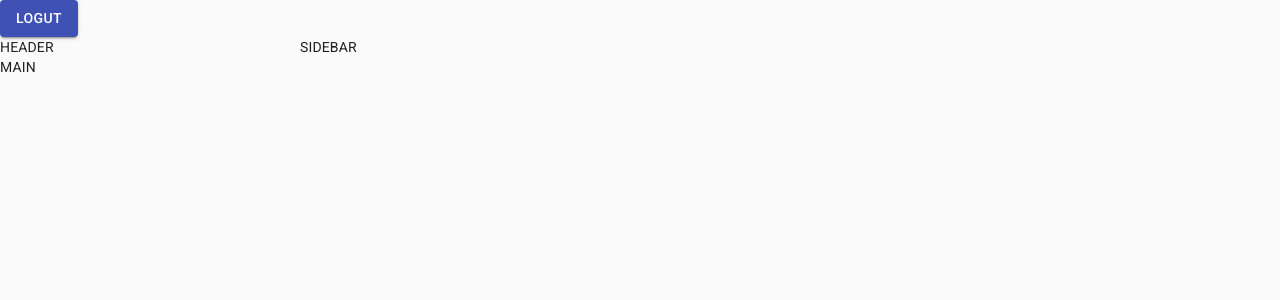
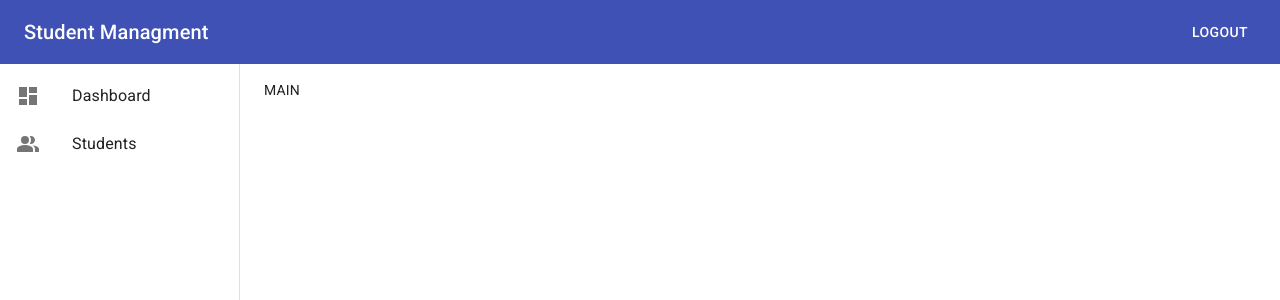
Before and after one commit to huynvn010193/easyfe-rtk, a React (Create React App) app: page /admin in a window 1280 px wide. Shown: the top 300 px of the page. Built offline with nearby package versions, Linux system fonts and the light colour scheme; no server answers; sample sign-in values are in the browser's storage.

Commit message:
21-Redux-saga: Admin Layout with CSS grid and Material UI

```diff
--- a/src/App.tsx
+++ b/src/App.tsx
@@ -1,24 +1,12 @@
-import { Button } from '@material-ui/core';
-import citiApi from 'api/cityApi';
 import { NotFound, PrivateRoute } from 'components/Common';
 import AdminLayout from 'components/Layout/Admin';
-import { authActions } from 'features/auth/authSlice';
 import LoginPage from 'features/auth/pages/LoginPage';
-import React, { useEffect } from 'react';
-import { useDispatch } from 'react-redux';
+import React from 'react';
 import { Route, Switch } from 'react-router-dom';
 
 function App() {
-  const dispatch = useDispatch();
-
-  useEffect(() => {
-    citiApi.getAll().then((response) => console.log(response));
-  }, []);
   return (
     <>
-      <Button variant='contained' color='primary' onClick={() => dispatch(authActions.logout())}>
-        Logut
-      </Button>
       <Switch>
         <Route path='/login'>
           <LoginPage />
--- /dev/null
+++ b/src/components/Common/Header.tsx
@@ -0,0 +1,44 @@
+import React from 'react';
+import { makeStyles } from '@material-ui/core/styles';
+import AppBar from '@material-ui/core/AppBar';
+import Toolbar from '@material-ui/core/Toolbar';
+import Typography from '@material-ui/core/Typography';
+import Button from '@material-ui/core/Button';
+import { useDispatch } from 'react-redux';
+import { authActions } from 'features/auth/authSlice';
+
+const useStyles = makeStyles((theme) => ({
+  root: {
+    flexGrow: 1,
+  },
+  menuButton: {
+    marginRight: theme.spacing(2),
+  },
+  title: {
+    flexGrow: 1,
+  },
+}));
+
+export function Header() {
+  const dispatch = useDispatch();
+  const classes = useStyles();
+
+  const handleLogout = () => {
+    dispatch(authActions.logout());
+  };
+
+  return (
+    <div className={classes.root}>
+      <AppBar position='static'>
+        <Toolbar>
+          <Typography variant='h6' className={classes.title}>
+            Student Managment
+          </Typography>
+          <Button color='inherit' onClick={handleLogout}>
+            Logout
+          </Button>
+        </Toolbar>
+      </AppBar>
+    </div>
+  );
+}
--- /dev/null
+++ b/src/components/Common/Sidebar.tsx
@@ -0,0 +1,39 @@
+import List from '@material-ui/core/List';
+import ListItem from '@material-ui/core/ListItem';
+import ListItemIcon from '@material-ui/core/ListItemIcon';
+import ListItemText from '@material-ui/core/ListItemText';
+import { makeStyles } from '@material-ui/core/styles';
+import { Dashboard, PeopleAlt } from '@material-ui/icons';
+
+const useStyles = makeStyles((theme) => ({
+  root: {
+    width: '100%',
+    maxWidth: 360,
+    backgroundColor: theme.palette.background.paper,
+  },
+}));
+
+export interface SidebarProps {}
+
+export function Sidebar() {
+  const classes = useStyles();
+
+  return (
+    <div className={classes.root}>
+      <List component='nav' aria-label='main mailbox folders'>
+        <ListItem button>
+          <ListItemIcon>
+            <Dashboard />
+          </ListItemIcon>
+          <ListItemText primary='Dashboard' />
+        </ListItem>
+        <ListItem button>
+          <ListItemIcon>
+            <PeopleAlt />
+          </ListItemIcon>
+          <ListItemText primary='Students' />
+        </ListItem>
+      </List>
+    </div>
+  );
+}
--- a/src/components/Common/index.ts
+++ b/src/components/Common/index.ts
@@ -1,2 +1,4 @@
 export * from './NotFound';
 export * from './PrivateRoute';
+export * from './Header';
+export * from './Sidebar';
--- a/src/components/Layout/Admin.tsx
+++ b/src/components/Layout/Admin.tsx
@@ -1,24 +1,41 @@
 import * as React from 'react';
 import { Box, makeStyles } from '@material-ui/core';
+import { Header, Sidebar } from 'components/Common';
 
 const useStyles = makeStyles((theme) => ({
   root: {
     display: 'grid',
     gridTemplateRows: 'auto 1fr',
-    gridTemplateColumns: '300px 1fr',
+    gridTemplateColumns: '240px 1fr',
     gridTemplateAreas: `"header header" "sidebar main"`,
-    minHeight: '100vh'
+    minHeight: '100vh',
   },
-  header: {},
-  sidebar: {},
-  main: {}
-}))
+  header: {
+    gridArea: 'header',
+  },
+  sidebar: {
+    gridArea: 'sidebar',
+    borderRight: `1px solid ${theme.palette.divider}`,
+    backgroundColor: theme.palette.background.paper,
+  },
+  main: {
+    gridArea: 'main',
+    backgroundColor: theme.palette.background.paper,
+    padding: theme.spacing(2, 3),
+  },
+}));
 
 export default function AdminLayout() {
   const classes = useStyles();
-  return <Box className={classes.root}>
-    <Box className={classes.header}>HEADER</Box>
-    <Box className={classes.sidebar}>SIDEBAR</Box>
-    <Box className={classes.main}>MAIN</Box>
-  </Box>;
+  return (
+    <Box className={classes.root}>
+      <Box className={classes.header}>
+        <Header />
+      </Box>
+      <Box className={classes.sidebar}>
+        <Sidebar />
+      </Box>
+      <Box className={classes.main}>MAIN</Box>
+    </Box>
+  );
 }
```
